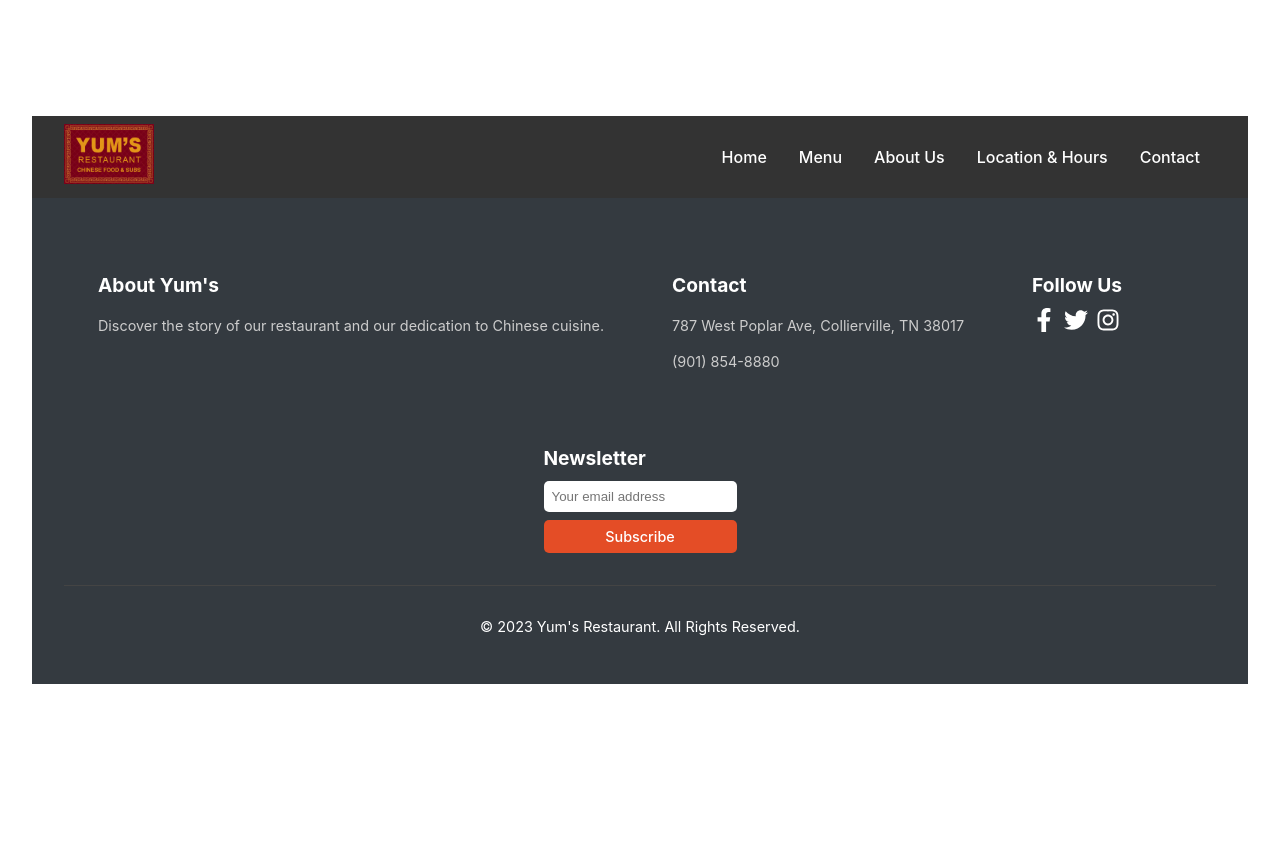
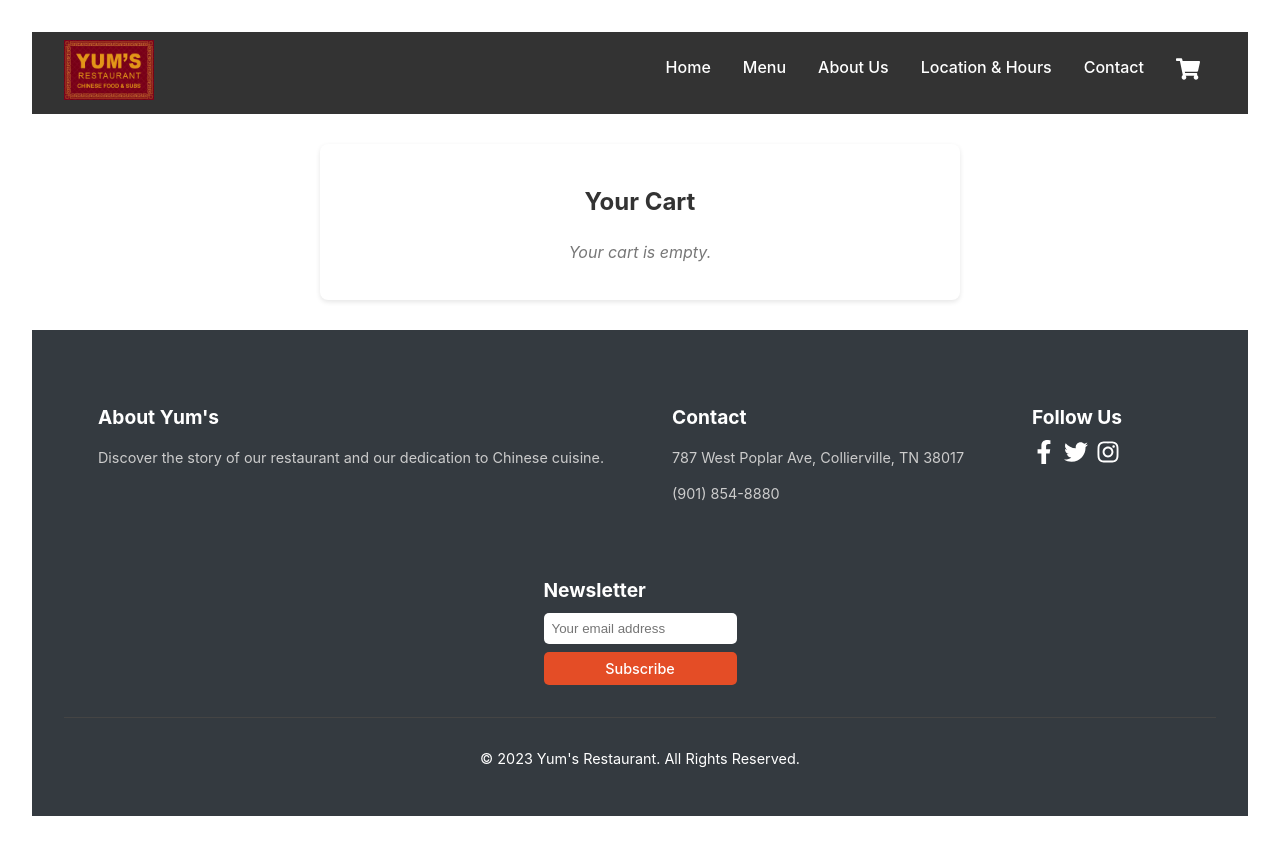
Before and after one commit to akaashkasi/YumsRestaurant, a React (Vite) app: page /cart in a window 1280 px wide. Before the commit the page ends 800 px from the top, so only its background shows below. Built offline with nearby package versions, Linux system fonts and the light colour scheme.

Commit message:
Added cart stuff and stuff to header

```diff
--- a/src/App.jsx
+++ b/src/App.jsx
@@ -7,6 +7,7 @@ import MenuPreview from './client/components/MenuPreview';
 import Contact from './client/components/Contact';
 import Location from './client/components/Location';
 import Footer from './client/components/Footer';
+import Cart from './client/components/Cart';
 import './App.css'
 
 function App() {
@@ -20,6 +21,7 @@ function App() {
           <Route path="/contact" element={<Contact />} />
           <Route path="/location" element={<Location />} />
           <Route path="/" element={<Hero />} />
+          <Route path="/cart" element={<Cart />} />
         </Routes>
         <Footer />
       </div>
--- /dev/null
+++ b/src/client/components/Cart.jsx
@@ -0,0 +1,35 @@
+// components/Cart.jsx
+import { useState } from 'react';
+import '../components/css/Cart.css';
+
+function Cart() {
+    const [cartItems, setCartItems] = useState([]);
+
+    const handleAddToCart = (item) => {
+        setCartItems([...cartItems, item]);
+    };
+
+    const handleRemoveFromCart = (itemId) => {
+        setCartItems(cartItems.filter(item => item.id !== itemId));
+    };
+
+    return (
+        <section className="cart">
+            <h2>Your Cart</h2>
+            {cartItems.length > 0 ? (
+                <ul>
+                    {cartItems.map(item => (
+                        <li key={item.id}>
+                            <span>{item.name}</span>
+                            <button onClick={() => handleRemoveFromCart(item.id)}>Remove</button>
+                        </li>
+                    ))}
+                </ul>
+            ) : (
+                <p>Your cart is empty.</p>
+            )}
+        </section>
+    );
+}
+
+export default Cart;
--- a/src/client/components/Header.jsx
+++ b/src/client/components/Header.jsx
@@ -1,6 +1,8 @@
 import './css/Header.css';
 import { Link } from 'react-router-dom'; // Import Link from react-router-dom
 import logo from '../../assets/images/logo.png'; // Path to your logo image
+import { FaShoppingCart } from 'react-icons/fa'; // Import the shopping cart icon
+
 
 function Header() {
   return (
@@ -17,6 +19,13 @@ function Header() {
           <li><a href="/about">About Us</a></li>
           <li><a href="/location">Location & Hours</a></li>
           <li><a href="/contact">Contact</a></li>
+          <li className="cart-icon">
+            <Link to="/Cart">
+              <FaShoppingCart />
+              {/* Optionally add a counter if you have cart functionality */}
+              {/* <span className="cart-counter">1</span> */}
+            </Link>
+          </li>
           {/* Add other anchor links for single-page navigation */}
         </ul>
       </nav>
--- /dev/null
+++ b/src/client/components/css/Cart.css
@@ -0,0 +1,65 @@
+/* components/Cart.css */
+.cart {
+    padding: 20px;
+    background-color: #fff;
+    color: #333;
+    border-radius: 8px;
+    box-shadow: 0 2px 5px rgba(0, 0, 0, 0.1);
+    max-width: 600px;
+    margin: 30px auto;
+  }
+
+  .cart h2 {
+    color: #333;
+    font-size: 1.5em;
+    margin-bottom: 20px;
+    text-align: center;
+  }
+
+  .cart ul {
+    list-style-type: none;
+    padding: 0;
+  }
+
+  .cart ul li {
+    padding: 10px;
+    border-bottom: 1px solid #eee;
+    display: flex;
+    justify-content: space-between;
+    align-items: center;
+  }
+
+  .cart ul li span {
+    flex-grow: 1;
+  }
+
+  .cart ul li button {
+    padding: 5px 10px;
+    background-color: #e44d26;
+    color: white;
+    border: none;
+    border-radius: 5px;
+    cursor: pointer;
+    transition: background-color 0.2s ease;
+  }
+
+  .cart ul li button:hover {
+    background-color: #cb3a21;
+  }
+
+  .cart p {
+    text-align: center;
+    color: #777;
+    font-style: italic;
+  }
+
+  /* Responsive adjustments */
+  @media (max-width: 768px) {
+    .cart {
+      padding: 15px;
+    }
+
+    .cart h2 {
+      font-size: 1.2em;
+    }
+  }
--- a/src/client/components/css/Header.css
+++ b/src/client/components/css/Header.css
@@ -47,3 +47,22 @@
       padding: 0.5rem 0; /* More vertical padding for mobile */
     }
   }
+
+  .cart-icon {
+    position: relative;
+    font-size: 1.5rem; /* Adjust the size of the cart icon */
+  }
+
+  .cart-counter {
+    position: absolute;
+    top: -10px;
+    right: -10px;
+    background-color: #e44d26;
+    color: white;
+    border-radius: 50%;
+    padding: 2px 6px;
+    font-size: 0.75rem;
+    line-height: 1;
+    min-width: 20px;
+    text-align: center;
+  }
```
Also changed, not shown: package.json (line endings or trailing spaces).
